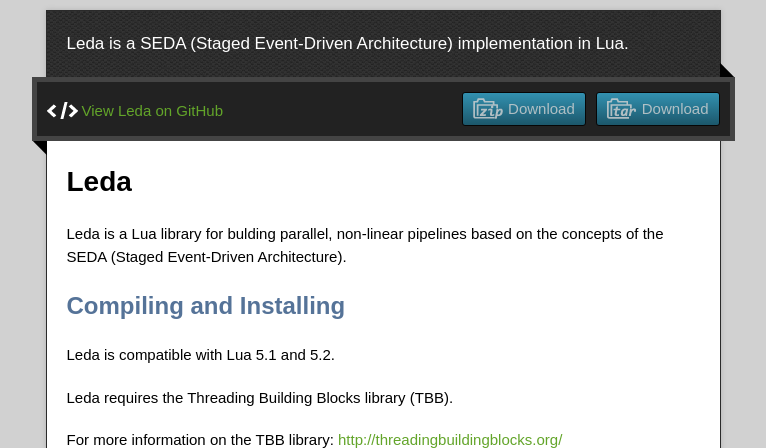
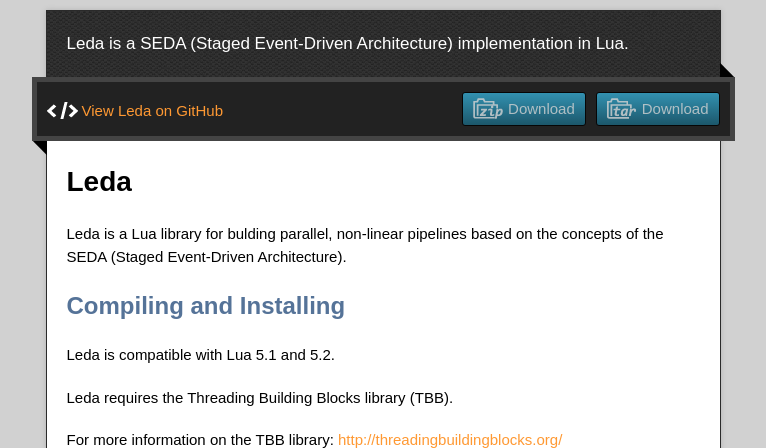
Before and after one commit to salmito/leda, a plain HTML site: page index.html in a window 1280 px wide. Shown: the part 352-800 px from the top of the page, without its empty margins (257-1023 px from the left). Drawn offline with nearby package versions, Linux system fonts and the light colour scheme.

Commit message:
Changed link color

```diff
--- a/stylesheets/stylesheet.css
+++ b/stylesheets/stylesheet.css
@@ -57,14 +57,14 @@
 }
 
 a {
-  color: #63a52a;
+  color: #FF9933;
   text-decoration: none;
   -webkit-transition: color ease-in-out 0.3s;
 }
 
 a:hover {
   text-decoration: underline;
-  color: #90D355;
+  color: #FFCC66;
 }
 
 h1.title {
```
